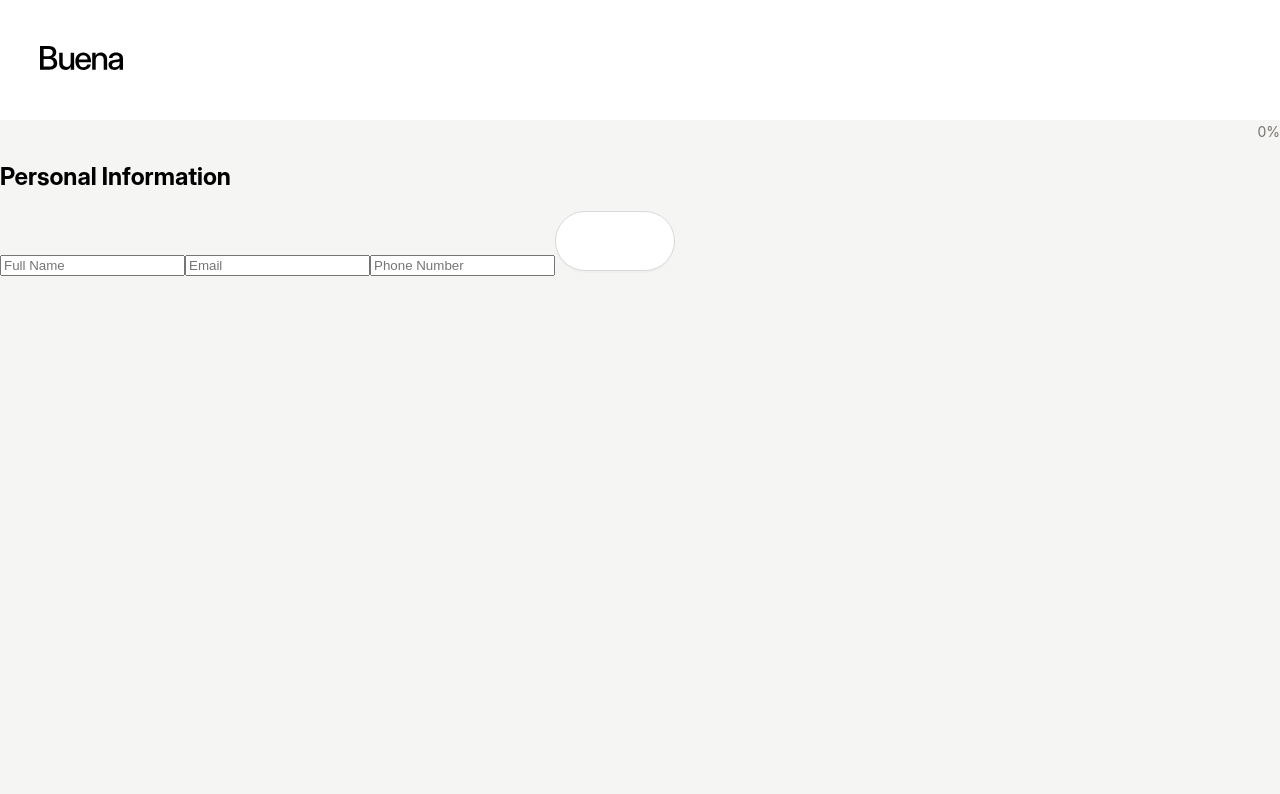
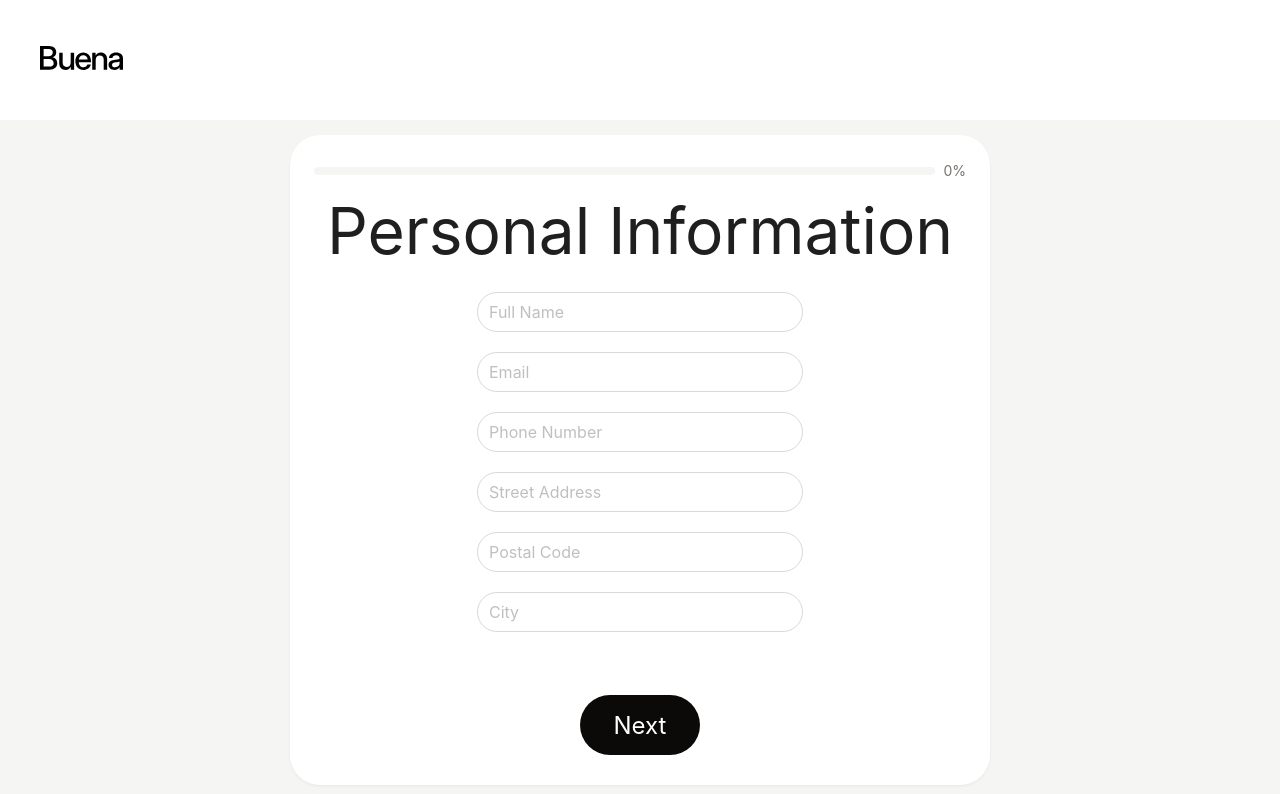
Before and after one commit to LiamGitGoing/buena-application, a React (Create React App) app: page /personal-info in a window 1280 px wide. Shown: the top 794 px of the page. Built offline with nearby package versions, Linux system fonts and the light colour scheme.

Commit message:
[update] personal info page rework and styling

```diff
--- a/src/pages/PersonalInfo.tsx
+++ b/src/pages/PersonalInfo.tsx
@@ -1,17 +1,28 @@
-import React from 'react';
+import React, { useEffect, useState } from 'react';
 import { useDispatch, useSelector } from 'react-redux';
 import { useNavigate } from 'react-router-dom';
-import { setFullName, setEmail, setPhoneNumber } from '../context/formSlice';
-import Input from '../components/Input';
+import {
+  setFullName,
+  setEmail,
+  setPhoneNumber,
+  setStreetAddress,
+  setCity,
+  setPostalCode,
+} from '../context/formSlice';
+import ProgressIndicator from '../components/ProgressIndicator';
+import { Input } from 'antd';
+import Card from '../components/Card';
+import { ButtonWrapper, ContentWrapper, TitleWrapper } from './shared/Styled';
 import Button from '../components/Button';
-import ProgressIndicator from '../components/ProgressIndicator';
+import { FieldsWrapper, InputWrapper } from './PersonalInfoStyled';
 
 const PersonalInfo: React.FC = () => {
   const dispatch = useDispatch();
   const navigate = useNavigate();
-  const { fullName, email, phoneNumber } = useSelector(
-    (state: any) => state.form
-  );
+  const { fullName, email, phoneNumber, streetAddress, city, postalCode } =
+    useSelector((state: any) => state.form);
+
+  const [isDisabled, setIsDisabled] = useState(true);
 
   const handleChange = (e: React.ChangeEvent<HTMLInputElement>) => {
     const { name, value } = e.target;
@@ -26,43 +37,143 @@ const PersonalInfo: React.FC = () => {
       case 'phoneNumber':
         dispatch(setPhoneNumber(value));
         break;
+      case 'streetAddress':
+        dispatch(setStreetAddress(value));
+        break;
+      case 'city':
+        dispatch(setCity(value));
+        break;
+      case 'postalCode':
+        dispatch(setPostalCode(value));
+        break;
       default:
         break;
     }
   };
 
+  const validateInputs = () => {
+    const isInvalid = [
+      fullName,
+      email,
+      phoneNumber,
+      streetAddress,
+      postalCode,
+      city,
+    ].some((value) => value.length > 40);
+    setIsDisabled(isInvalid);
+  };
+
+  useEffect(() => {
+    validateInputs();
+  }, [fullName, email, phoneNumber, streetAddress, postalCode, city]);
+
   const handleNext = () => {
+    if (!isDisabled) {
       navigate('/salary-indications');
+    }
   };
 
   return (
-    <div>
+    <ContentWrapper>
+      <Card>
         <ProgressIndicator />
-
-      <h2>Personal Information</h2>
+        <TitleWrapper>Personal Information</TitleWrapper>
+        <FieldsWrapper>
+          <InputWrapper>
             <Input
+              name='fullName'
               type='text'
               value={fullName}
               onChange={handleChange}
               placeholder='Full Name'
-        name='fullName'
+              size='large'
+              count={{
+                show: false,
+                max: 40,
+              }}
             />
+          </InputWrapper>
+          <InputWrapper>
             <Input
+              name='email'
               type='email'
               value={email}
               onChange={handleChange}
               placeholder='Email'
-        name='email'
+              size='large'
+              count={{
+                show: false,
+                max: 40,
+              }}
             />
+          </InputWrapper>
+          <InputWrapper>
             <Input
+              name='phoneNumber'
               type='tel'
               value={phoneNumber}
               onChange={handleChange}
               placeholder='Phone Number'
-        name='phoneNumber'
+              size='large'
+              count={{
+                show: false,
+                max: 40,
+              }}
             />
-      <Button onClick={handleNext}>Next</Button>
-    </div>
+          </InputWrapper>
+          <InputWrapper>
+            <Input
+              name='streetAddress'
+              type='text'
+              value={streetAddress}
+              onChange={handleChange}
+              placeholder='Street Address'
+              size='large'
+              count={{
+                show: false,
+                max: 40,
+              }}
+            />
+          </InputWrapper>
+          <InputWrapper>
+            <Input
+              name='postalCode'
+              type='text'
+              value={postalCode}
+              onChange={handleChange}
+              placeholder='Postal Code'
+              size='large'
+              count={{
+                show: false,
+                max: 40,
+              }}
+            />
+          </InputWrapper>
+          <InputWrapper>
+            <Input
+              name='city'
+              type='text'
+              value={city}
+              onChange={handleChange}
+              placeholder='City'
+              size='large'
+              count={{
+                show: false,
+                max: 40,
+              }}
+            />
+          </InputWrapper>
+        </FieldsWrapper>
+        <ButtonWrapper>
+          <Button
+            type='primary'
+            text='Next'
+            onClick={handleNext}
+            isDisabled={isDisabled}
+          />
+        </ButtonWrapper>
+      </Card>
+    </ContentWrapper>
   );
 };
 
--- /dev/null
+++ b/src/pages/PersonalInfoStyled.ts
@@ -0,0 +1,16 @@
+import styled from 'styled-components';
+
+export const InputWrapper = styled.div`
+  display: flex;
+  padding: 10px 0;
+  width: 50%;
+  justify-content: center;
+  align-items: center;
+`;
+
+export const FieldsWrapper = styled.div`
+  display: flex;
+  flex-direction: column;
+  justify-content: center;
+  align-items: center;
+`;
```
Lines whose indentation alone changed are shown as unchanged.
